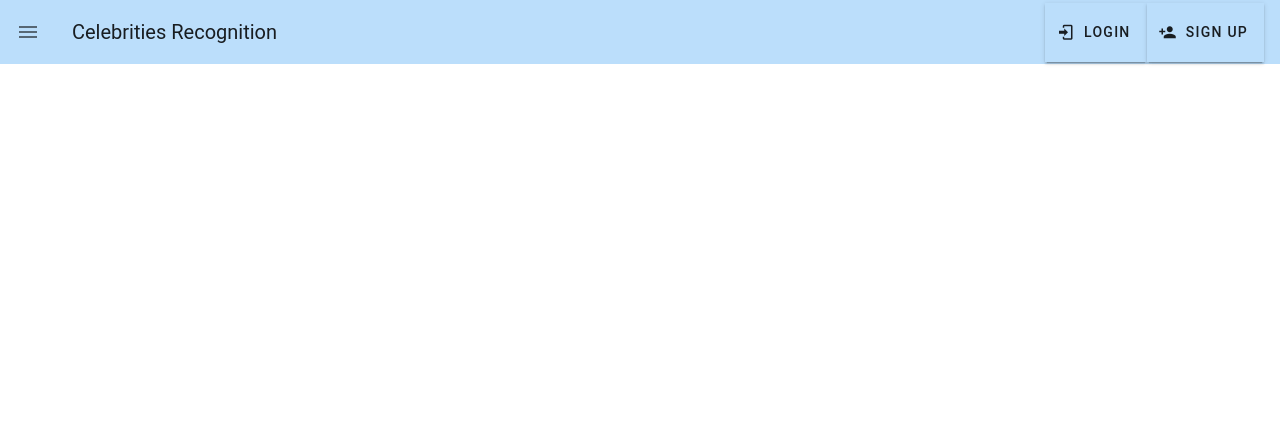
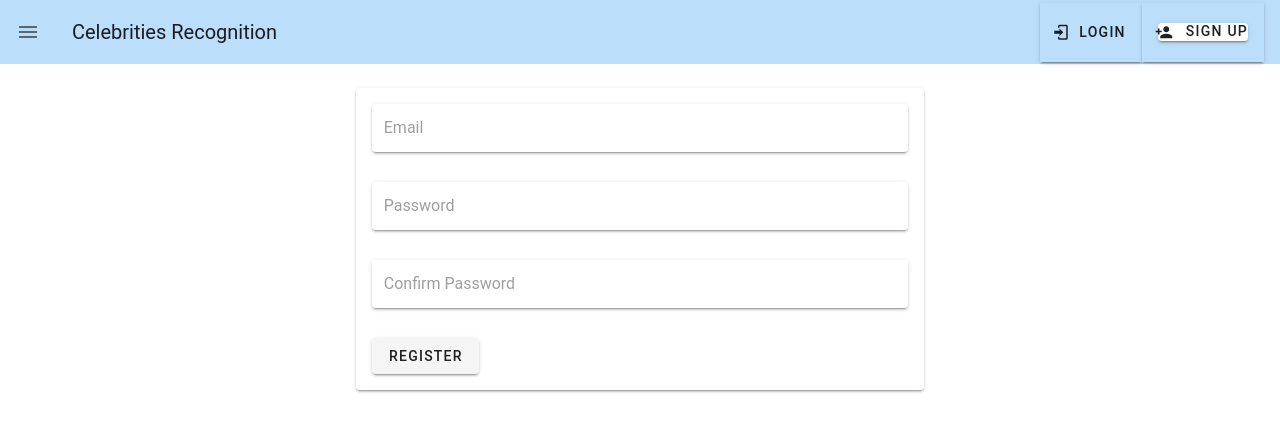
Before and after one commit to jiahui66820/COMP90082-Software-Project, a Vue app: page /Register in a window 1280 px wide. Shown: the top 432 px of the page. Built offline with nearby package versions, Linux system fonts and the light colour scheme; a small style sheet from the web is missing; the HTML template or start-up script is replaced by a standard one.

Commit message:
Add Register Page

```diff
--- a/package.json
+++ b/package.json
@@ -10,6 +10,7 @@
   "dependencies": {
     "@mdi/font": "^3.6.95",
     "core-js": "^3.6.4",
+    "firebase": "^7.14.0",
     "roboto-fontface": "*",
     "swiper": "^5.3.6",
     "vue": "^2.6.11",
--- a/src/App.vue
+++ b/src/App.vue
@@ -12,9 +12,12 @@
           Login
         </v-btn>
         <v-btn class="blue lighten-4">
-          <v-icon left class="mdi mdi-account-plus"></v-icon>
-          Sign Up
+          <router-link tag="v-card" to="/Register">
+            <v-icon left class="mdi mdi-account-plus"></v-icon>
+            Sign Up
+          </router-link>
         </v-btn>
+
 
       </v-toolbar-items>
     </v-app-bar>
--- /dev/null
+++ b/src/components/Register.vue
@@ -0,0 +1,87 @@
+<template>
+    <v-container>
+        <v-flex xs12 sm6 offset-sm3>
+            <v-card name="registerCard">
+                <v-card-text>
+                    <v-container>
+                        <form @submit.prevent="onRegister">
+                            <v-layout row>
+                                <v-flex xs12>
+                                    <v-text-field
+                                            solo
+                                            name="email"
+                                            lable="Mail"
+                                            id="email"
+                                            v-model="email"
+                                            type="email"
+                                            required
+                                            placeholder="Email">
+
+                                    </v-text-field>
+                                </v-flex>
+                            </v-layout>
+                            <v-layout row>
+                                <v-flex xs12>
+                                    <v-text-field
+                                            solo
+                                            required
+                                            name="password"
+                                            lable="Password"
+                                            id="password"
+                                            v-model="password"
+                                            type="password"
+                                            placeholder="Password">
+
+                                    </v-text-field>
+                                </v-flex>
+                            </v-layout>
+                            <v-layout row>
+                                <v-flex xs12>
+                                    <v-text-field
+                                            solo
+                                            required
+                                            placeholder="Confirm Password"
+                                            name="confirmPassword"
+                                            lable="Confirm Password"
+                                            id="confirmPassword"
+                                            v-model="confirmPassword"
+                                            type="password"
+                                            :rules="[comparePasswords]">
+
+                                    </v-text-field>
+                                </v-flex>
+                            </v-layout>
+                            <v-layout row>
+                                <v-flex xs12>
+                                    <v-btn type="submit">Register</v-btn>
+                                </v-flex>
+                            </v-layout>
+                        </form>
+                    </v-container>
+                </v-card-text>
+            </v-card>
+        </v-flex>
+    </v-container>
+</template>
+
+<script>
+    export default{
+        data(){
+            return{
+                email:'',
+                password:'',
+                confirmPassword:'',
+            }
+        },
+        computed:{
+            comparePasswords(){
+                return this.password !== this.confirmPassword ? 'Password does not match!':''
+            }
+        },
+        methods:{
+            onRegister(){
+                this.$store.dispatch('register',{email:this.email,password:this.password})
+            }
+        }
+    }
+</script>
--- a/src/main.js
+++ b/src/main.js
@@ -8,12 +8,27 @@ import 'swiper/css/swiper.css'
 import VueAwesomeSwiper from 'vue-awesome-swiper';
 import 'roboto-fontface/css/roboto/roboto-fontface.css'
 import '@mdi/font/css/materialdesignicons.css'
+import * as firebase from 'firebase'
+import store from './store'
 
 Vue.use(VueAwesomeSwiper)
 Vue.config.productionTip = false
 
 new Vue({
+  store,
   router,
   vuetify,
-  render: h => h(App)
+  render: h => h(App),
+  created(){
+    firebase.initializeApp({
+      apiKey: "AIzaSyBZEUJ0unUXbOOFN9MaLcHMyGfL14hUAZk",
+      authDomain: "aussie-celebrities-recog-72ab7.firebaseapp.com",
+      databaseURL: "https://aussie-celebrities-recog-72ab7.firebaseio.com",
+      projectId: "aussie-celebrities-recog-72ab7",
+      storageBucket: "aussie-celebrities-recog-72ab7.appspot.com",
+      messagingSenderId: "877617425337",
+      appId: "1:877617425337:web:9d910dc5efbfb376aaa468",
+      measurementId: "G-LY6LWF8B9Y"
+    })
+  }
 }).$mount('#app')
--- a/src/router/index.js
+++ b/src/router/index.js
@@ -1,6 +1,7 @@
 import Vue from 'vue'
 import VueRouter from 'vue-router'
 import Home from '../views/Home.vue'
+import Register from '../views/Register.vue'
 
 Vue.use(VueRouter)
 
@@ -9,6 +10,11 @@ const routes = [
     path: '/',
     name: 'Home',
     component: Home
+  },
+  {
+    path: '/Register',
+    name: 'Register',
+    component: Register
   },
   {
     path: '/about',
--- /dev/null
+++ b/src/store/index.js
@@ -0,0 +1,38 @@
+import Vue from 'vue'
+import Vuex from 'vuex'
+import * as firebase from 'firebase'
+
+Vue.use(Vuex)
+
+export default new Vuex.Store({
+    state: {
+        user:{
+            id:'',
+        }
+    },
+    mutations: {
+        setUser(state,payload){
+            state.user = payload
+        }
+    },
+    actions: {
+        register({commit},payload){
+            firebase.auth().createUserWithEmailAndPassword(payload.email,payload.password).then(
+                user => {
+                    const newUser = {
+                        id:user.uid,
+                    }
+                    commit('setUser',newUser)
+                }
+            )
+                .catch(
+                    error => {
+                        alert(error)
+                    }
+                )
+        }
+    },
+    modules: {
+
+    }
+})
--- a/src/views/Home.vue
+++ b/src/views/Home.vue
@@ -1,17 +1,17 @@
 <template>
   <div class="home">
-    <HelloWorld msg="Welcome to Your Vue.js App"/>
+    <HomePage msg="Welcome to Your Vue.js App"/>
   </div>
 </template>
 
 <script>
 // @ is an alias to /src
-import HelloWorld from '@/components/HelloWorld.vue'
+import HomePage from '@/components/Home.vue'
 
 export default {
   name: 'Home',
   components: {
-    HelloWorld
+    HomePage
   }
 }
 </script>
--- /dev/null
+++ b/src/views/Register.vue
@@ -0,0 +1,17 @@
+<template>
+    <div class="register">
+        <RegisterPage msg="Welcome to Your Vue.js App"/>
+    </div>
+</template>
+
+<script>
+    // @ is an alias to /src
+    import RegisterPage from '@/components/Register.vue'
+
+    export default {
+        name: 'Register',
+        components: {
+            RegisterPage
+        }
+    }
+</script>
```
Also changed, not shown: src/components/Home.vue (renamed from src/components/HelloWorld.vue), 1 other file (tests, documents, lock files or other folders).
